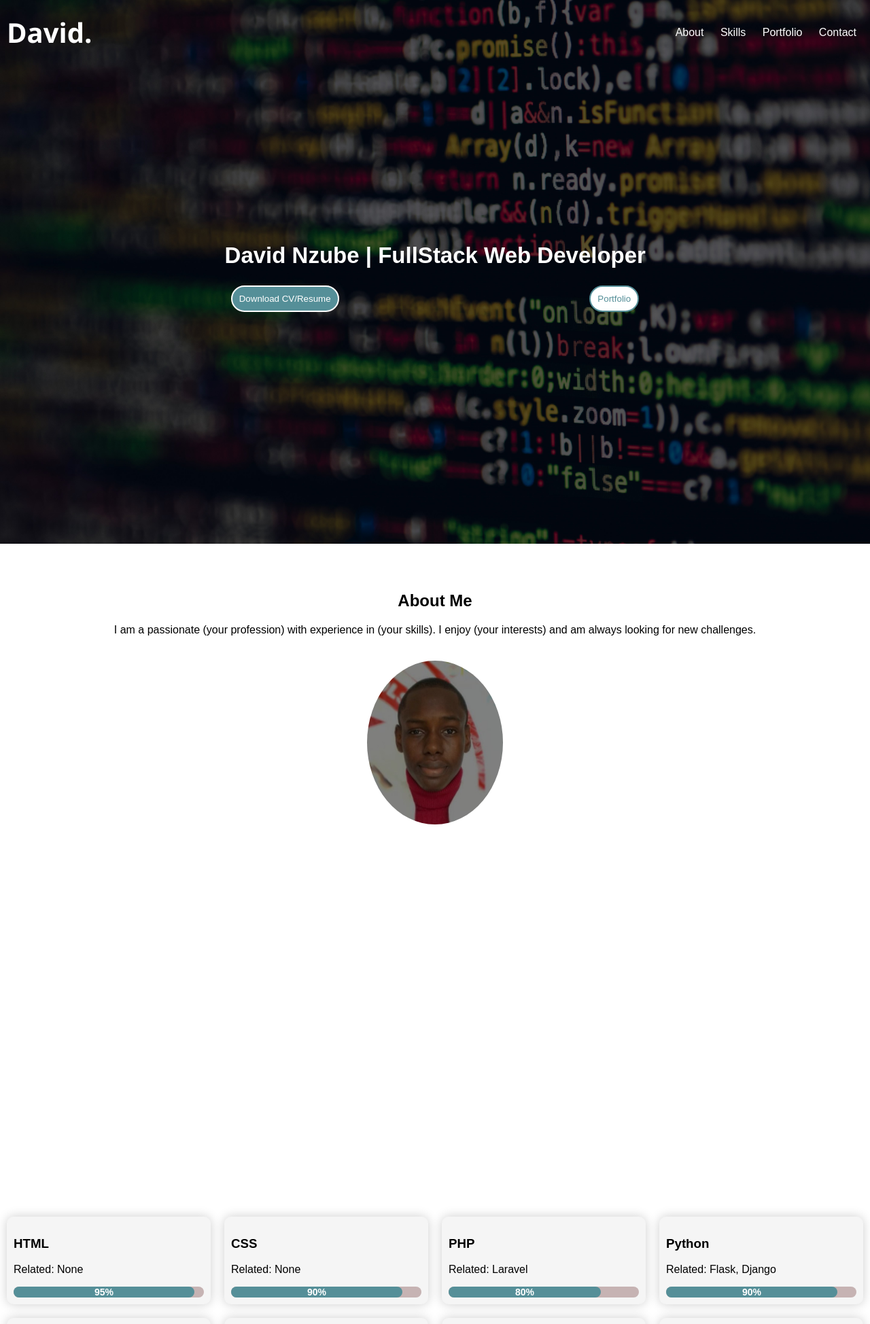
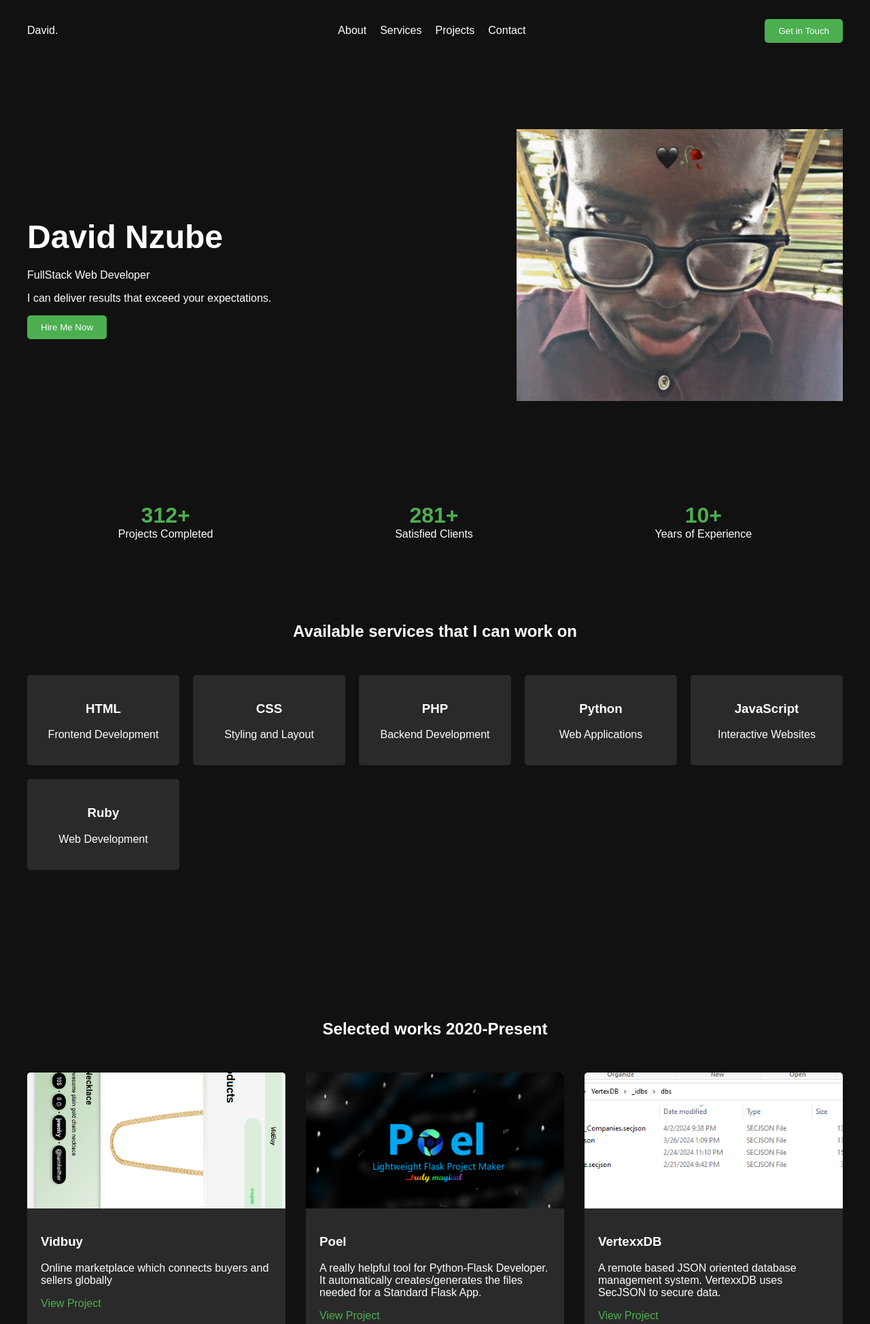
Before and after one commit to DavidNzube101/davidnzube, a Flask app: page / in a window 1280 px wide. Shown: the top 1948 px of the page at 68% size. Run offline with Flask 3, Linux system fonts and the light colour scheme.

Commit message:
chanaged UI

```diff
--- a/main.py
+++ b/main.py
@@ -30,10 +30,7 @@ projects = {
 @app.route('/')
 def home():
 
-	if "Desktop" == dv.detectDeviceType(request):
-		return render_template('index.html', Skills=skills)
-	else:
-		return render_template("mobile-view.html")
+	return render_template('index.html', Skills=skills, Projects=projects)
 
 @app.route('/i')
 def homeDkp():
@@ -49,6 +46,6 @@ def showMoreProjects():
 	return render_template('projects.html', Projects=projects, _len=len)
 
 if __name__ == "__main__":
-	# app.run(debug=True, port=5547)
+	# app.run(debug=True)
 
 	app.run()
--- a/requirements.txt
+++ b/requirements.txt
@@ -1 +1,2 @@
+requests==2.31.0
 Flask==3.0.0
--- a/static/css/style.css
+++ b/static/css/style.css
@@ -1,272 +1,190 @@
-@keyframes floatAnim{
-  0%, 100%{
-    transform: translateY(-10px);
+/* Base styles */
+body, html {
+    margin: 0;
+    padding: 0;
+    font-family: Arial, sans-serif;
+    background-color: #111;
+    color: #fff;
 }
-  50%{
-    transform: translateY(-15px);
+.container {
+    max-width: 1200px;
+    margin: 0 auto;
+    padding: 0 20px;
 }
+a {
+  color: #4CAF50;
+  text-decoration: none;
 }
 
-@keyframes scaleUp{
-  0%, 100%{
-    transform: scale(1.0) translateY(0px);
+/* Header styles */
+header {
+    padding: 20px 0;
 }
-  50%{
-    transform: scale(1.07) translateY(-10px);
+nav {
+    display: flex;
+    justify-content: space-between;
+    align-items: center;
 }
+nav ul {
+    list-style-type: none;
+    display: flex;
+}
+nav ul li {
+    margin-left: 20px;
+}
+nav ul li a {
+    color: #fff;
+    text-decoration: none;
+}
+.cta-button {
+    background-color: #4CAF50;
+    color: white;
+    padding: 10px 20px;
+    border: none;
+    border-radius: 5px;
+    cursor: pointer;
 }
 
-*::-webkit-scrollbar{
-  width:.2em;
-  height:.3em;
-  background:black;
-
-}
-*::-webkit-scrollbar-track{
-  background: aliceblue;
-  background-repeat: no-repeat;
-  background-size: cover;
-  margin-block: .1em;
-  border-radius: 100vw;
-}
-*::-webkit-scrollbar-thumb{
-  border-radius: 100vw;
-  background: #558f98;
-}
-
-
-body {
-  font-family: sans-serif;
-  margin: 0;
-  padding: 0;
-}
-#work, #about, #skills, #contact{
-	height: 110vh;
-}
+/* Hero section styles */
 .hero {
-  position: relative;
-  height: 100vh;
-  background: linear-gradient(300deg, #0c0c0c, #558f98);
-  overflow: hidden;
-}
-.logo{
-  font-size: 40px;
-  margin-left: 10px;
-  color: white;
-  font-family: "Segoe UI";
-  font-weight: bolder;
-}
-.hero__video {
-  object-fit: cover;
-  width: 100%;
-  height: 100%;
-  display: flex;
-  align-items: center;
-  justify-content: center;
-  color: white;
-}
-.hero-button__conatiner{
     display: flex;
     align-items: center;
     justify-content: space-between;
+    padding: 100px 0;
 }
-#hero-text{
-  transition: 0.3s ease-in-out;
-  animation: scaleUp 10s infinite;
+.hero-content {
+    max-width: 50%;
 }
-.hero-button__conatiner a button{
-  outline: none;
-  border: 0;
-  cursor: pointer;
-  padding: 10px;
-  transition: 0.3s ease-in-out;
-  border-radius: 10pc;
-  background: #558f98;
-  color: white;
-  border: 2px solid white;
+.hero h1 {
+    font-size: 3em;
+    margin-bottom: 20px;
 }
-.hero-button__conatiner a button:hover{
-  transform: scale(1.07);
+.hero-image {
+    width: 40%;
+    height: 400px;
+    background-color: #2a2a2a;
 }
-.hero__nav {
-  position: absolute;
-  top: 20px;
-/*  right: 20px;*/
+.hero-image img{
   width: 100%;
-
-  display: flex;
-  align-items: center;
-  justify-content: space-between;
-  list-style: none;
-  padding: 0;
-  margin: 0;
+  height: 400px;
+  object-fit: cover;
 }
 
-.hero__nav a {
-  color: #fff;
-  text-decoration: none;
-  margin-right: 20px;
-  transition: opacity 0.3s;
+/* Stats section styles */
+.stats {
+    display: flex;
+    justify-content: space-around;
+    margin-top: 50px;
+}
+.stat-item {
+    text-align: center;
+}
+.stat-number {
+    font-size: 2em;
+    font-weight: bold;
+    color: #4CAF50;
 }
 
-.hero__nav a:hover {
-  opacity: 0.7;
+/* Services section styles */
+.services {
+    padding: 100px 0;
 }
-
-.about {
-  padding: 50px;
+.services h2 {
+    text-align: center;
+    margin-bottom: 50px;
+}
+.service-grid {
+    display: grid;
+    grid-template-columns: repeat(auto-fit, minmax(200px, 1fr));
+    gap: 20px;
+}
+.service-item {
+    background-color: #2a2a2a;
+    padding: 20px;
+    border-radius: 5px;
     text-align: center;
 }
 
-.about__photo {
-  max-width: 200px;
-  border-radius: 50%;
-/*  animation: floatAnim 5s infinite;*/
-  margin: 20px auto;
+/* Projects section styles */
+.projects {
+    padding: 100px 0;
+}
+.projects h2 {
+    text-align: center;
+    margin-bottom: 50px;
+}
+.project-grid {
+    display: grid;
+    grid-template-columns: repeat(auto-fit, minmax(300px, 1fr));
+    gap: 30px;
+}
+.project-item {
+    background-color: #2a2a2a;
+    border-radius: 5px;
+    overflow: hidden;
+}
+.project-image {
+    height: 200px;
+    background-color: #4CAF50;
+}
+.project-image img {
+  object-fit: cover;
+/*  aspect-ratio: 16/9;*/
+  height: 200px;
+  width: 100%;
+}
+.project-info {
+    padding: 20px;
 }
 
-.stat-container{
-  display: grid;
-  grid-template-columns: 25% 25% 25% 25%;
+/* Contact section styles */
+.contact {
+    padding: 100px 0;
+    text-align: center;
+}
+.contact h2 {
+    margin-bottom: 50px;
+}
+.contact-form {
+    max-width: 500px;
+    margin: 0 auto;
+}
+.contact-form input,
+.contact-form textarea {
+    width: 100%;
+    padding: 10px;
+    margin-bottom: 20px;
+    border: none;
+    background-color: #2a2a2a;
+    color: #fff;
+}
+.contact-form button {
+    background-color: #4CAF50;
+    color: white;
+    padding: 10px 20px;
+    border: none;
+    border-radius: 5px;
+    cursor: pointer;
 }
 
-.stat{
-  background: #f5f5f5;
-  padding: 10px;
-  margin: 10px;
-  cursor: pointer;
-  box-shadow: 0 0 1rem rgba(0, 0, 0, 0.2);
-  border-radius: 10px;
-  transition: 0.3s ease-in-out;
-/*  animation: floatAnim 5s infinite;*/
+/* Responsive styles */
+@media (max-width: 768px) {
+    .hero {
+        flex-direction: column;
+        text-align: center;
     }
-.stat:hover{
-  box-shadow: 0 0 1rem rgba(0, 0, 0, 0.8);
+    .hero-content {
+        max-width: 100%;
+        margin-bottom: 50px;
     }
-.stat-bar{
+    .hero-image {
         width: 100%;
-  border-radius: 10pc;
-  background: #c6b3b3;
     }
-.stat-bar-completed{
-  font-weight: bolder;
-  font-size: 14px;
-  color: white;
-  border-radius: 10pc;
-  text-align: center;
-  background: #558f98;
+    .stats {
+        flex-wrap: wrap;
     }
-.work {
-  padding: 50px;
+    .stat-item {
+        width: 50%;
+        margin-bottom: 20px;
     }
-
-.work__grid {
-  display: grid;
-  grid-template-columns: repeat(auto-fit, minmax(300px, 1fr));
-  gap: 20px;
 }
-.shelf{
-  display: grid;
-  grid-template-columns: 25% 25% 25% 25% ;
-}
-.work__card {
-  background-color: #f5f5f5;
-  padding: 20px;
-  width: 50%;
-  margin: 10px;
-  height: 300px;
-  border-radius: 5px;
-  cursor: pointer;
-  transition: box-shadow 0.3s;
-}
-.work__card p{
-  font-size: 12px;
-}
-.work__card a:hover{
-  transform: translateX(10px);
-  box-shadow: 0 0 1rem rgba(0, 0, 0, 0.4);
-}
-.a-text:hover{
-  text-decoration: underline;
-}
-.work__card:hover {
-  box-shadow: 0 0 1rem rgba(0, 0, 0, 0.4);
-}
-.work__card a{
-  color: white;
-  transition: 0.5s ease-in-out;
-  font-weight: bolder;
-  background:#558f98;
-  font-size: 14px;
-  border-radius: 10pc;
-  padding: 7px;
-  text-decoration: none;
-}
-.work__card-image{
-  object-fit: cover;
-  max-width: 100%;
-  max-height: 100%;
-}
-
-.socials-container{
-  display: flex;
-  margin-top: 150px;
-  align-items: center;
-  justify-content: space-around;
-}
-.social{
-  background: blue;
-  aspect-ratio: 1/1;
-  width: 70px;
-  border-radius: 10pc;
-  display: flex;
-  align-items: center;
-  cursor: pointer;
-  justify-content: center;
-}
-.social a{
-  text-decoration: none;
-  color: white;
-  font-weight: bolder;
-}
-.socials-container .social:nth-child(1){
-  transition: 0.4s ease-in-out;
-}
-.socials-container .social:nth-child(1):hover{
-  opacity: 0.4;
-}
-.socials-container .social:nth-child(2){
-  transition: 0.4s ease-in-out;
-}
-.socials-container .social:nth-child(2):hover{
-  transform: translate(-10px, -19px) rotate(-45deg);
-
-}
-.socials-container .social:nth-child(3){
-  transition: 0.4s ease-in-out;
-}
-.socials-container .social:nth-child(3):hover{
-  transform: rotateX(360deg) rotateY(180deg);
-}
-.socials-container .social:nth-child(4){
-  transition: 0.4s ease-in-out;
-}
-.socials-container .social:nth-child(4):hover{
-  transform: translate(-10px, -10px) scale(1.2);
-}
-.socials-container .social:nth-child(5){
-  transition: 0.4s ease-in-out;
-}
-.socials-container .social:nth-child(5):hover{
-  transform: scale(0.7);
-  border-radius: 90% 70% 40% 30% / 30% 60% 40% 75%;
-}
-
-
-@media only screen and (max-width: 450px){
-
-  #work, #about, #contact{
-    height: 100%;
-  }
-
-}
--- a/templates/index.html
+++ b/templates/index.html
@@ -1,127 +1,119 @@
 <!DOCTYPE html>
-<html>
+<html lang="en">
 <head>
-  <title>David Nzube - Fullstack Web Developer</title>
+    <meta charset="UTF-8">
+    <meta name="viewport" content="width=device-width, initial-scale=1.0">
+    <title>David Nzube | FullStack Web Developer</title>
     <link rel="stylesheet" type="text/css" href="{{ url_for('static', filename='css/style.css') }}">
     <link rel="icon" href="{{ url_for('static', filename='media/Image Assets/download.png') }}">
+
 </head>
 <body>
-	<header class="hero">
-		<!-- <video muted loop class="hero__video">
-		  <source src="{{ url_for('static', filename='media/Google I_O 2023 keynote in 16 minutes.mp4') }}" type="video/mp4">
-		</video> -->
-		<div style="background: url( {{url_for('static', filename='media/Image Assets/pexels-markus-spiske-2004161.jpg')}} ); background-size: cover; background-repeat: no-repeat;" class="hero__video">
-
-		<div id="hero-text__container">
-			<h1 data-value="David Nzube | FullStack Web Developer" id="hero-text">David Nzube | FullStack Web Developer</h1>
-			<div class="hero-button__conatiner">
-				<a href="#" download><button>Download CV/Resume</button></a>
-				<a href="#work"><button style="background: white; color: #558f98; border: 2px solid #558f98;">Portfolio</button></a>
-			</div>
-		</div>
-
-		</div>
-		<nav class="hero__nav">
-			<div class="logo">
-				<span data-value="David." id="logo">David.</span>
-			</div>
-			<div class="h_links">
-				<a href="#about">About</a>
-				<a href="#skills">Skills</a>
-				<a href="#work">Portfolio</a>
-				<a href="#contact">Contact</a>
-			</div>
+    <header>
+        <nav class="container">
+            <div class="logo">David.</div>
+            <ul>
+                <li><a href="#about">About</a></li>
+                <li><a href="#services">Services</a></li>
+                <li><a href="#projects">Projects</a></li>
+                <li><a href="#contact">Contact</a></li>
+            </ul>
+            <button class="cta-button">Get in Touch</button>
         </nav>
     </header>
 
     <main>
-    <section id="about" class="about">
-      <h1>About Me</h1>
-      <p>I am a passionate (your profession) with experience in (your skills). I enjoy (your interests) and am always looking for new challenges.</p>
-      <img src="{{ url_for('static', filename='media/Image Assets/Screenshot_20230715-182141~2_3.jpg') }}" alt="Your Photo" class="about__photo">
+        <section class="hero container">
+            <div class="hero-content">
+                <h1>David Nzube</h1>
+                <p>FullStack Web Developer</p>
+                <p>I can deliver results that exceed your expectations.</p>
+                <button class="cta-button">Hire Me Now</button>
+            </div>
+            <div class="hero-image">
+                <!-- Add your image here -->
+                <img src="{{ url_for('static', filename='media/Image Assets/034A2C65-06B8-42E2-8F22-35258C096A4A.jpeg') }}">
+            </div>
         </section>
 
-    <section id="skills">
-    	<div class="stat-container">
-	      	{% for SkillTitle, SkillDetails in Skills.items() %}
-	      		<div class="stat">
-	      			<h3 align="left" class="stat-title">
-	      				{{ SkillTitle }}
-	      			</h3>
-	      			<p> Related: {{ SkillDetails[0] }} </p>
-	      			<div class="stat-bar">
-	      				<div class="stat-bar-completed" style="width: {{ SkillDetails[1] }}% ;">{{ SkillDetails[1] }}%</div>
+        <section class="stats container">
+            <div class="stat-item">
+                <div class="stat-number">312+</div>
+                <div>Projects Completed</div>
+            </div>
+            <div class="stat-item">
+                <div class="stat-number">281+</div>
+                <div>Satisfied Clients</div>
+            </div>
+            <div class="stat-item">
+                <div class="stat-number">10+</div>
+                <div>Years of Experience</div>
+            </div>
+        </section>
+
+        <section id="services" class="services container">
+            <h2>Available services that I can work on</h2>
+            <div class="service-grid">
+                <div class="service-item">
+                    <h3>HTML</h3>
+                    <p>Frontend Development</p>
+                </div>
+                <div class="service-item">
+                    <h3>CSS</h3>
+                    <p>Styling and Layout</p>
+                </div>
+                <div class="service-item">
+                    <h3>PHP</h3>
+                    <p>Backend Development</p>
+                </div>
+                <div class="service-item">
+                    <h3>Python</h3>
+                    <p>Web Applications</p>
+                </div>
+                <div class="service-item">
+                    <h3>JavaScript</h3>
+                    <p>Interactive Websites</p>
+                </div>
+                <div class="service-item">
+                    <h3>Ruby</h3>
+                    <p>Web Development</p>
+                </div>
+            </div>
+        </section>
+
+        <section id="projects" class="projects container">
+            <h2>Selected works 2020-Present</h2>
+            <div class="project-grid">
+            		{% for ProjectTitle, ProjectContent in Projects.items() %}
+            			<div class="project-item">
+            			    <div class="project-image">
+            			        <img src="{{ url_for('static', filename='media/Image Assets/Project Pics/' + ProjectContent[0]) }}">
+            			    </div>
+            			    <div class="project-info">
+            			        <h3>{{ ProjectTitle }}</h3>
+            			        <p>{{ ProjectContent[1] }}</p>
+            			        <a href="{{ ProjectContent[2] }}" target="_blank">View Project</a>
             			    </div>
             			</div>
             		{% endfor %}
+
             </div>
         </section>
 
-    <section id="work" class="work">
-    	<h2 align="center">My Portfolio</h2>
-    	<div class="shelf">
-    		<div class="work__grid">
-				<div class="work__card">
-					<img src="{{ url_for('static', filename='media/Image Assets/Project Pics/Poel_Wide.png') }}" alt="Project 1 Thumbnail" class="work__card-image">
-					<h3>Poel</h3>
-					<p>A really helpful tool for Python-Flask Developer. It automatically creates/generates the files needed for a Standard Flask App.</p>
-					<a href="https://www.github.com/DavidNzube101/Poel" class="work__card-link">GitHub →</a>
-				</div>
-    		</div>
-
-    		<div class="work__grid">
-				<div class="work__card">
-					<img src="{{ url_for('static', filename='media/Image Assets/Project Pics/VertexxDB.png') }}" alt="Project 1 Thumbnail" class="work__card-image">
-					<h3>VertexxDB</h3>
-					<p>A remote based JSON oriented database management system. VertexxDB uses SecJSON to secure data.</p>
-					<a href="https://www.github.com/DavidNzube101/VertexxDB" class="work__card-link">GitHub →</a>
-				</div>
-    		</div>
-
-    		<div class="work__grid">
-				<div class="work__card">
-					<img src="{{ url_for('static', filename='media/Image Assets/Project Pics/WRLD.png') }}" alt="Project 1 Thumbnail" class="work__card-image">
-					<h3>WRLD</h3>
-					<p>A static web development tool that web developers to quickly create, manage, test and maintain static websites.</p>
-					<a href="https://www.github.com/DavidNzube101/WRLD" class="work__card-link">GitHub →</a>
-				</div>
-    		</div>
-
-    		<div class="work__grid">
-				<div class="work__card">
-					<img src="{{ url_for('static', filename='media/Image Assets/Project Pics/Ps.png') }}" alt="Project 1 Thumbnail" class="work__card-image">
-					<h3>PaperShare</h3>
-					<p>A Learning Management Tool that allows teachers to give out homeworks/assignments to students, view them, record them and see insights.</p>
-					<a href="https://www.github.com/DavidNzube101/PaperShare" class="work__card-link">GitHub →</a>
-				</div>
-    		</div>
-    	</div>
-    	<br>
-    	<a href="/more-projects" target="_blank" class="a-text" style="transition: 0.5s ease-in-out; text-decoration: none; color: #558f98;">More →</a>
-    </section>
-
-    <section id="contact" class="contact">
-      <h2 align="center">Contact Me</h2>
-      <p align="center">Here are my contact handles.</p>
-      <div class="socials-container">
-      	<div class="social">
-      		<a href="https://www.instagram.com/quadavid.4">I</a>
-      	</div>
-      	<div class="social">
-      		<a href="https://www.twitter.com/davidnzubee">T</a>
-      	</div>
-      	<div class="social">
-      		<a href="https://www.wa.me/+2349131824725">W</a>
-      	</div>
-      	<div class="social">
-      		<a href="https://www.github.com/DavidNzube101">G</a>
-      	</div>
-      	<div class="social">
-      		<a href="mailto:david.nzube.offical22@gmail.com">Ma</a>
-      	</div>
-      </div>
+        <section id="contact" class="contact container">
+            <h2>Let's talk to Collaboration</h2>
+            <form class="contact-form">
+                <input type="text" placeholder="Your Name" required>
+                <input type="email" placeholder="Your Email" required>
+                <textarea placeholder="Your Message" required></textarea>
+                <button type="submit" class="cta-button">Send Message</button>
+            </form>
         </section>
     </main>
+
+    <footer class="container">
+        <p>&copy; 2024 David Nzube. All rights reserved.</p>
+    </footer>
 
     <script src="{{ url_for('static', filename='js/script.js') }}"></script>
 </body>
```
Also changed, not shown: static/media/Image Assets/034A2C65-06B8-42E2-8F22-35258C096A4A.jpeg (added), static/media/new ui.jpg (added). Lines whose indentation alone changed are shown as unchanged.
